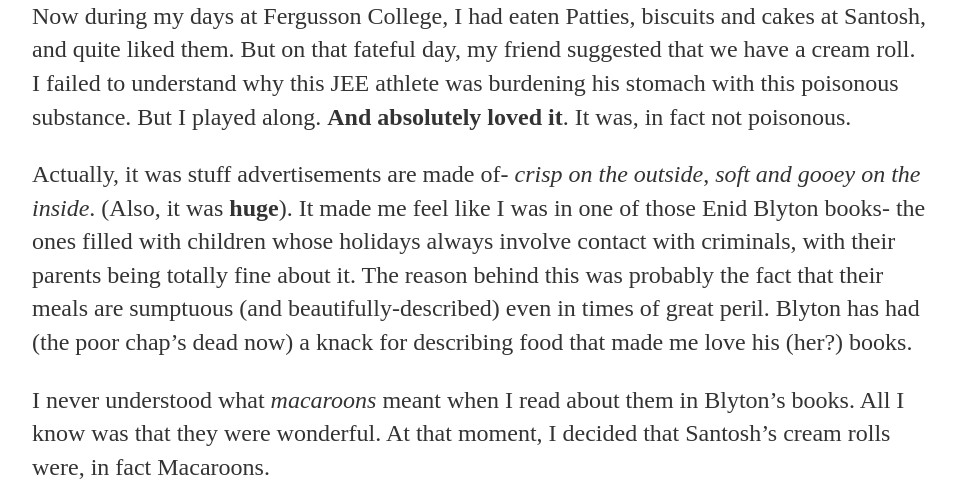
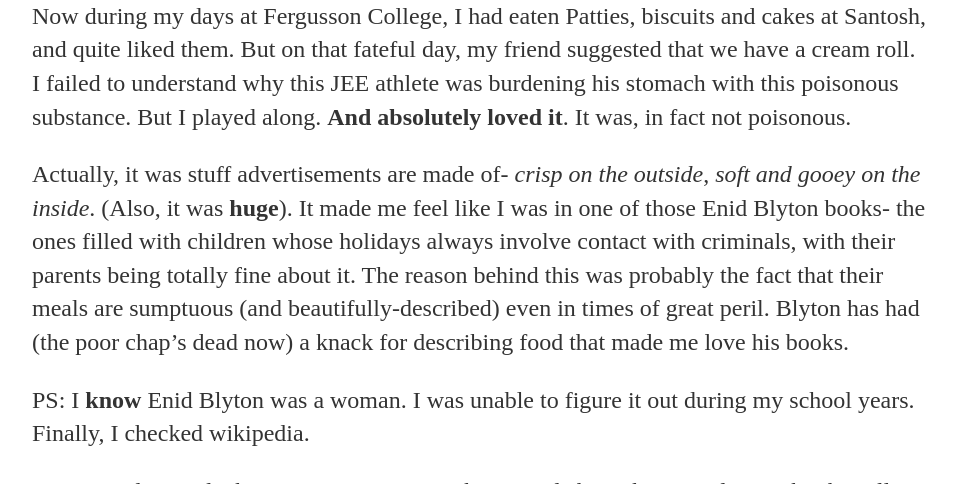
Before and after one commit to akshayrdeodhar/akshayrdeodhar.github.io, a Jekyll site: the page built from _posts/2019-07-19-khadyayatra.md, in a window 1280 px wide and 900 px high, scrolled down 3639 px, cut to the strip 65-549 px from the top of the window. Shown: the whole strip, without its empty margins (160-1116 px from the left). Built offline with Jekyll 4.4.1, drawn with Linux system fonts in a browser that asks for light colours.

Commit message:
enid is not a chap

```diff
--- a/_posts/2019-07-19-khadyayatra.md
+++ b/_posts/2019-07-19-khadyayatra.md
@@ -47,7 +47,9 @@ But on Apte road is a fine establishment called Santosh Bakery (Whose signboard,
 
 Now during my days at Fergusson College, I had eaten Patties, biscuits and cakes at Santosh, and quite liked them. But on that fateful day, my friend suggested that we have a cream roll. I failed to understand why this JEE athlete was burdening his stomach with this poisonous substance. But I played along. **And absolutely loved it**. It was, in fact not poisonous.
 
-Actually, it was stuff advertisements are made of- *crisp on the outside*, *soft and gooey on the inside*. (Also, it was **huge**). It made me feel like I was in one of those Enid Blyton books- the ones filled with children whose holidays always involve contact with criminals, with their parents being totally fine about it. The reason behind this was probably the fact that their meals are sumptuous (and beautifully-described) even in times of great peril. Blyton has had (the poor chap's dead now) a knack for describing food that made me love his (her?) books.
+Actually, it was stuff advertisements are made of- *crisp on the outside*, *soft and gooey on the inside*. (Also, it was **huge**). It made me feel like I was in one of those Enid Blyton books- the ones filled with children whose holidays always involve contact with criminals, with their parents being totally fine about it. The reason behind this was probably the fact that their meals are sumptuous (and beautifully-described) even in times of great peril. Blyton has had (the poor chap's dead now) a knack for describing food that made me love his books.
+
+PS: I **know** Enid Blyton was a woman. I was unable to figure it out during my school years. Finally, I checked wikipedia.
 
 I never understood what *macaroons* meant when I read about them in Blyton's books. All I know was that they were wonderful. At that moment, I decided that Santosh's cream rolls were, in fact Macaroons.
 
```
